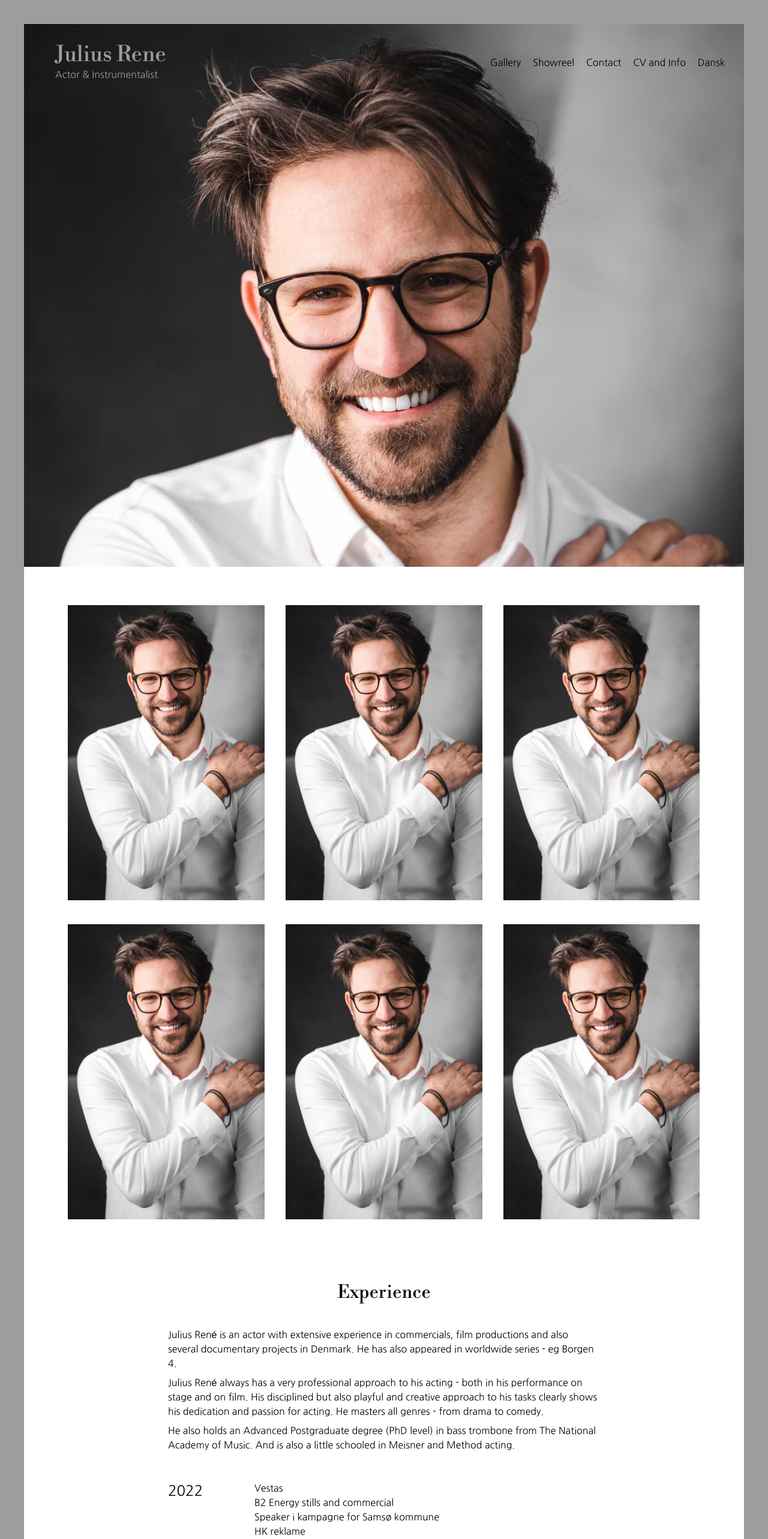
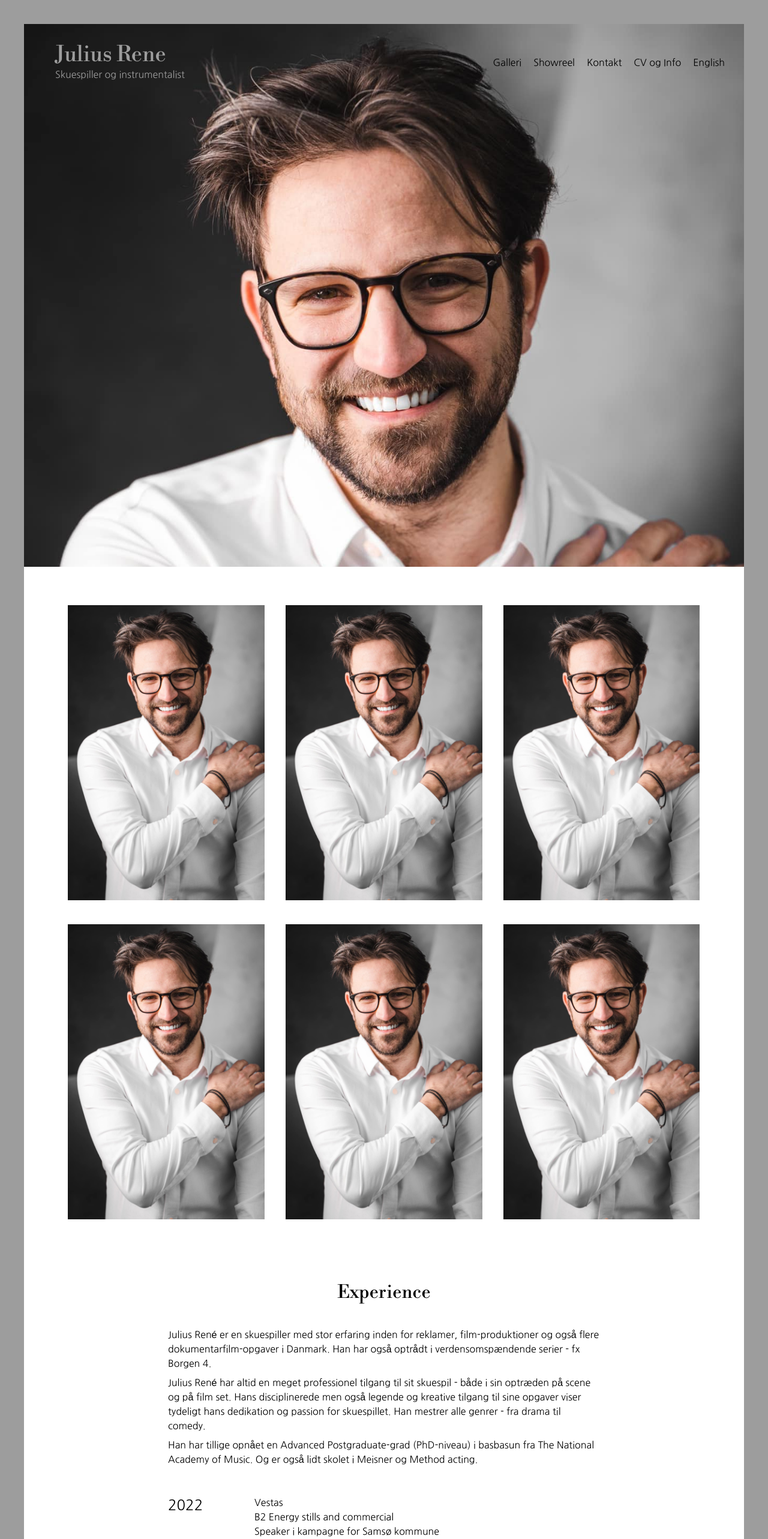
Before and after one commit to Claudiu-Ionel/rene-website, a Next.js app: page / in a window 1280 px wide. Shown: the top 2566 px of the page at 60% size. Built offline with nearby package versions, Linux system fonts and the light colour scheme.

Commit message:
Fixed minor translate function issues

```diff
--- a/app/Components/Experience.js
+++ b/app/Components/Experience.js
@@ -17,7 +17,9 @@ export default function Experience() {
       {/* Autobiography text section: */}
 
       <section className="w-[60%] lg:w-[90%] mb-10 font-secondary">
-        <div className={"[&>p]:mb-2" + (englishVersion ? " block" : " hidden")}>
+        <div
+          className={"[&>p]:mb-2" + (!englishVersion ? " block" : " hidden")}
+        >
           <p>
             Julius René er en skuespiller med stor erfaring inden for reklamer,
             film-produktioner og også flere dokumentarfilm-opgaver i Danmark.
@@ -36,7 +38,9 @@ export default function Experience() {
             Meisner og Method acting.
           </p>
         </div>
-        <div className={"[&>p]:mb-2" + (englishVersion ? " hidden" : " block")}>
+        <div
+          className={"[&>p]:mb-2" + (!englishVersion ? " hidden" : " block")}
+        >
           <p>
             Julius René is an actor with extensive experience in commercials,
             film productions and also several documentary projects in Denmark.
--- a/app/Components/Nav.js
+++ b/app/Components/Nav.js
@@ -8,6 +8,7 @@ import { AppContext } from "../layout";
 
 export default function Nav({ setSidebarOpen, sidebarOpen }) {
   const { englishVersion, setEnglishVersion } = useContext(AppContext);
+  console.log(englishVersion);
   const breakPoint = useMediaQuery(768);
   // Nav links for EN and DA languages:
   const linksDa = [
@@ -30,12 +31,8 @@ export default function Nav({ setSidebarOpen, sidebarOpen }) {
   function changeLang() {
     setDanish(!danish);
   }
-  useEffect(() => {
-    changeLang();
-    setEnglishVersion();
-  }, []);
 
-  const linksToRender = englishVersion ? linksDa : linksEn;
+  const linksToRender = !englishVersion ? linksDa : linksEn;
 
   const [hover, setHover] = useState(false);
   const [hoveredLink, setHoveredLink] = useState(null);
@@ -98,7 +95,7 @@ export default function Nav({ setSidebarOpen, sidebarOpen }) {
             <Link href="/">Julius Rene</Link>
           </h1>
           <h3>
-            {!englishVersion
+            {englishVersion
               ? "Actor & Instrumentalist"
               : "Skuespiller og instrumentalist"}
           </h3>
@@ -131,7 +128,7 @@ export default function Nav({ setSidebarOpen, sidebarOpen }) {
           })}
           <li className="flex align-middle">
             <button onClick={() => setEnglishVersion(!englishVersion)}>
-              {englishVersion ? "English" : "Dansk"}
+              {!englishVersion ? "English" : "Dansk"}
             </button>
           </li>
         </ul>
--- a/app/Contact/page.js
+++ b/app/Contact/page.js
@@ -9,7 +9,7 @@ export default function Contact() {
     <div className="w-full bg-white flex flex-col items-center">
       <div className="w-full bg-white px-8 py-6 h-[128px] md:hidden"></div>
       <h2 className="w-1/3 font-primary text-3xl my-10 sm:w-full text-center">
-        {!englishVersion ? "Contact me:" : "Kontakt mig:"}
+        {englishVersion ? "Contact me:" : "Kontakt mig:"}
       </h2>
       <form className="w-1/3 md:w-full md:px-5 flex flex-col items-center [&>label]:w-full [&>label]:font-secondary [&>input]:w-full [&>input]:bg-backgroundColor/25 [&>input]:rounded-md [&>input]:p-2 [&>input]:mb-4 [&>input]:font-secondary">
         <label for="userName">{!englishVersion ? "Name" : "Navn:"}</label>
@@ -20,10 +20,10 @@ export default function Contact() {
         </label>
         <input type="email" name="userEmail"></input>
 
-        <label for="subject">{!englishVersion ? "Subject" : "Emne:"}</label>
+        <label for="subject">{englishVersion ? "Subject" : "Emne:"}</label>
         <input type="text" name="subject"></input>
 
-        <label for="message">{!englishVersion ? "Message:" : "Besked:"}</label>
+        <label for="message">{englishVersion ? "Message:" : "Besked:"}</label>
         <textarea
           name="message"
           className="bg-backgroundColor/25 rounded-md p-2 font-secondary w-full"
--- a/app/layout.js
+++ b/app/layout.js
@@ -12,7 +12,7 @@ export const AppContext = createContext({});
 
 export default function RootLayout({ children }) {
   const [sidebarOpen, setSidebarOpen] = useState(false);
-  const [englishVersion, setEnglishVersion] = useState(true);
+  const [englishVersion, setEnglishVersion] = useState(false);
 
   return (
     <html lang="en">
```
